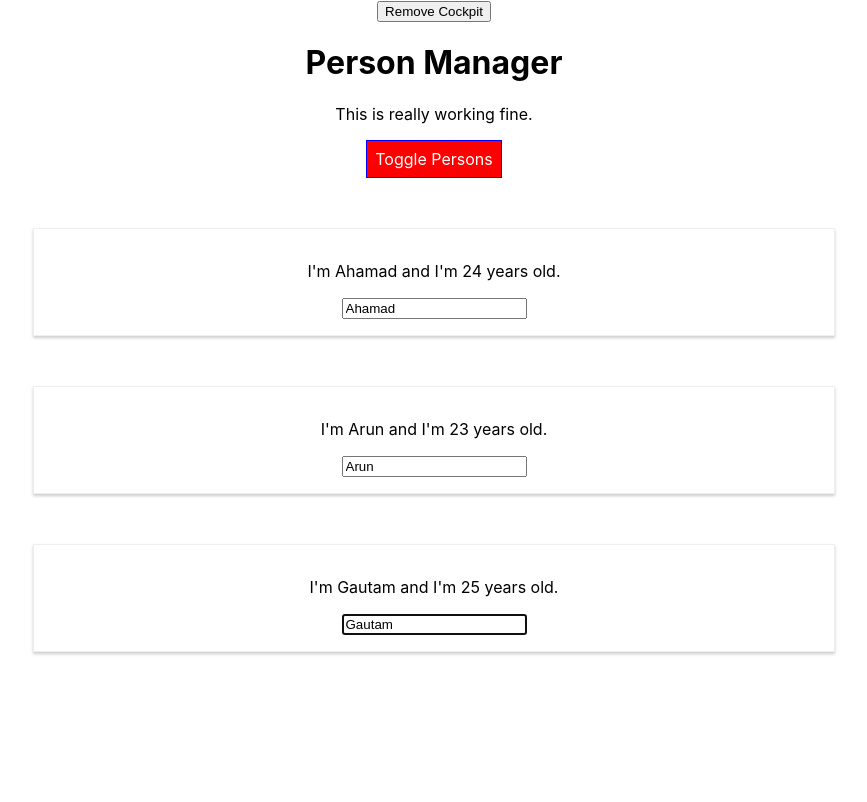
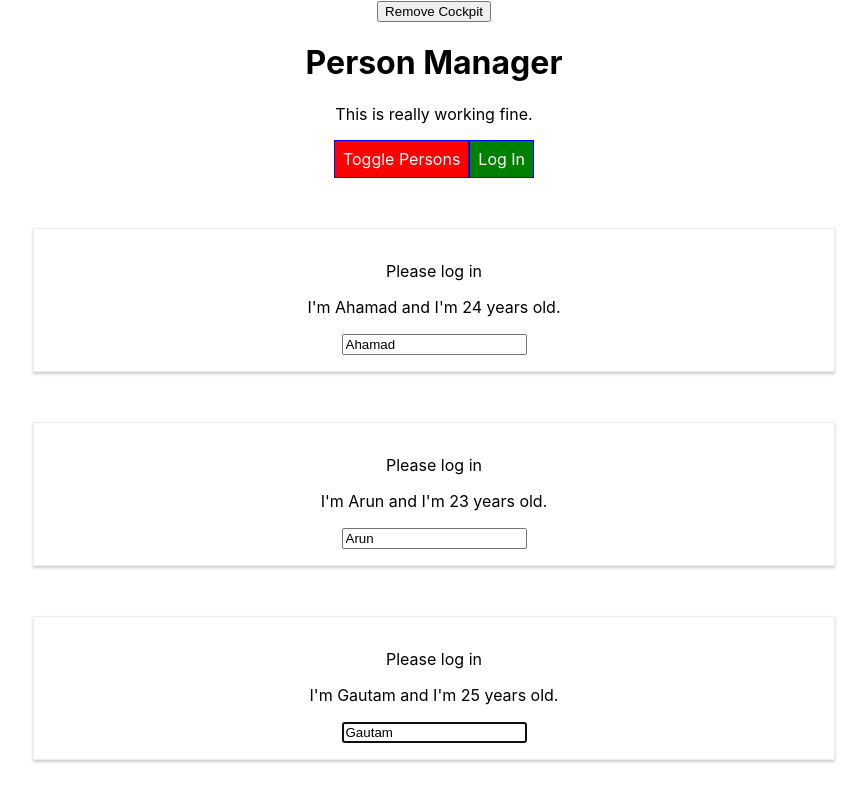
Before and after one commit to AhamadCH/react-complete-guide, a React (Create React App) app in the folder react-complete-guide/: page / in a window 1280 px wide. Shown: the top 802 px of the page, without its empty margins (206-1073 px from the left). Built offline with nearby package versions, Linux system fonts and the light colour scheme.

Commit message:
Prop chain problems

```diff
--- a/react-complete-guide/src/components/Cockpit/Cockpit.js
+++ b/react-complete-guide/src/components/Cockpit/Cockpit.js
@@ -50,6 +50,7 @@
         onClick={props.toggle}>
         Toggle Persons
       </button>
+      <button onClick={props.login}>Log In</button>
     </div>
   )
 };
--- a/react-complete-guide/src/components/Persons/Person/Person.js
+++ b/react-complete-guide/src/components/Persons/Person/Person.js
@@ -18,6 +18,7 @@
     render() {
         return (
             <Auxiliary>
+                {this.props.isAuth ? <p>Authenticated!</p> : <p>Please log in</p>}
                 <p onClick={this.props.click}>I'm {this.props.name} and I'm {this.props.age} years old.</p>
                 <p>{this.props.children}</p>
                 <input
--- a/react-complete-guide/src/components/Persons/Persons.js
+++ b/react-complete-guide/src/components/Persons/Persons.js
@@ -30,6 +30,7 @@
                 age={person.age}
                 click={() => this.props.clicked(index)}
                 change={(event) => this.props.changed(event, person.id)}
+                isAuth={this.props.isAuthenticated}
               />
     });
   }
--- a/react-complete-guide/src/containers/App.js
+++ b/react-complete-guide/src/containers/App.js
@@ -17,7 +17,8 @@
       ],
       showPerson: false,
       showCockpit: true,
-      changeCounter: 0
+      changeCounter: 0,
+      authenticated: false
     }
   }
 
@@ -42,6 +43,10 @@
   static getDerivedStateFromProps(props, state) {
     console.log('[App.js] getDerivedStateFromProps', props);
     return state;
+  }
+
+  loginHandler = () => {
+    this.setState({authenticated: true});
   }
 
   togglePersonHandler = () => {
@@ -85,6 +90,7 @@
             persons={this.state.persons}
             clicked={this.deletePersonHandler}
             changed={this.nameChangedHandler}
+            isAuthenticated={this.state.authenticated}
           />
         </div>
       );
@@ -98,6 +104,7 @@
             personsLength={this.state.persons.length}
             showPerson={this.state.showPerson}
             toggle={this.togglePersonHandler}
+            login={this.loginHandler}
           /> : null}
           {persons}
         </Auxiliary>
```
